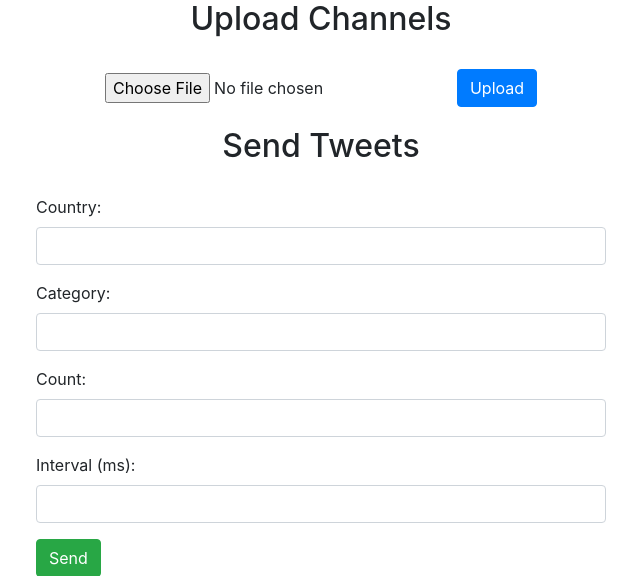
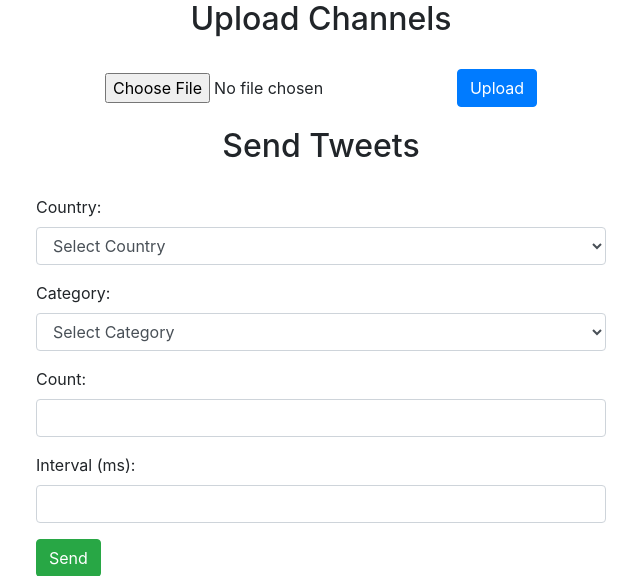
Before and after one commit to Aaron7188/auto_send, a Flask app: template app/templates/index.html in a window 1280 px wide. Shown: the part 254-830 px from the top of the page, without its empty margins (319-959 px from the left). Run offline with Flask 3, Linux system fonts and the light colour scheme; the template is opened without the code that fills it, so the values that code supplies are empty; some libraries are stand-ins or nearby versions.

Commit message:
选择时优化下拉框

```diff
--- a/app/templates/index.html
+++ b/app/templates/index.html
@@ -45,19 +45,34 @@
         <form id="send-tweets-form" class="form">
             <div class="form-group">
                 <label for="country">Country:</label>
-                <input type="text" id="country" name="country" class="form-control">
+                <select id="country" name="country" class="form-control">
+                    <option value="">Select Country</option>
+                    <option value="China">China</option>
+                    <option value="UK">UK</option>
+                    <option value="Turkey">Turkey</option>
+                    <option value="Brazil">Brazil</option>
+                    <option value="Indonesia">Indonesia</option>
+                    <option value="Russia">Russia</option>
+                </select>
             </div>
             <div class="form-group">
                 <label for="category">Category:</label>
-                <input type="text" id="category" name="category" class="form-control">
+                <select id="category" name="category" class="form-control">
+                    <option value="">Select Category</option>
+                    <option value="Slot">Slot</option>
+                    <option value="Sports">Sports</option>
+                    <option value="Fishing">Fishing</option>
+                    <option value="Games">Games</option>
+                    <option value="Entertainment">Entertainment</option>
+                </select>
             </div>
             <div class="form-group">
                 <label for="count">Count:</label>
-                <input type="number" id="count" name="count" class="form-control">
+                <input type="number" id="count" name="count" class="form-control" required>
             </div>
             <div class="form-group">
                 <label for="interval">Interval (ms):</label>
-                <input type="number" id="interval" name="interval" class="form-control">
+                <input type="number" id="interval" name="interval" class="form-control" required>
             </div>
             <button type="button" class="btn btn-success" onclick="sendTweets()">Send</button>
         </form>
@@ -67,6 +82,15 @@
         function sendTweets() {
             const form = document.getElementById('send-tweets-form');
             const formData = new FormData(form);
+
+            // Optional: handle empty fields
+            if (!formData.get('country')) {
+                formData.set('country', '');
+            }
+            if (!formData.get('category')) {
+                formData.set('category', '');
+            }
+
             fetch('/send-tweets', {
                 method: 'POST',
                 body: formData
```
Also changed, not shown: app/views.py (+23 -5 lines).
